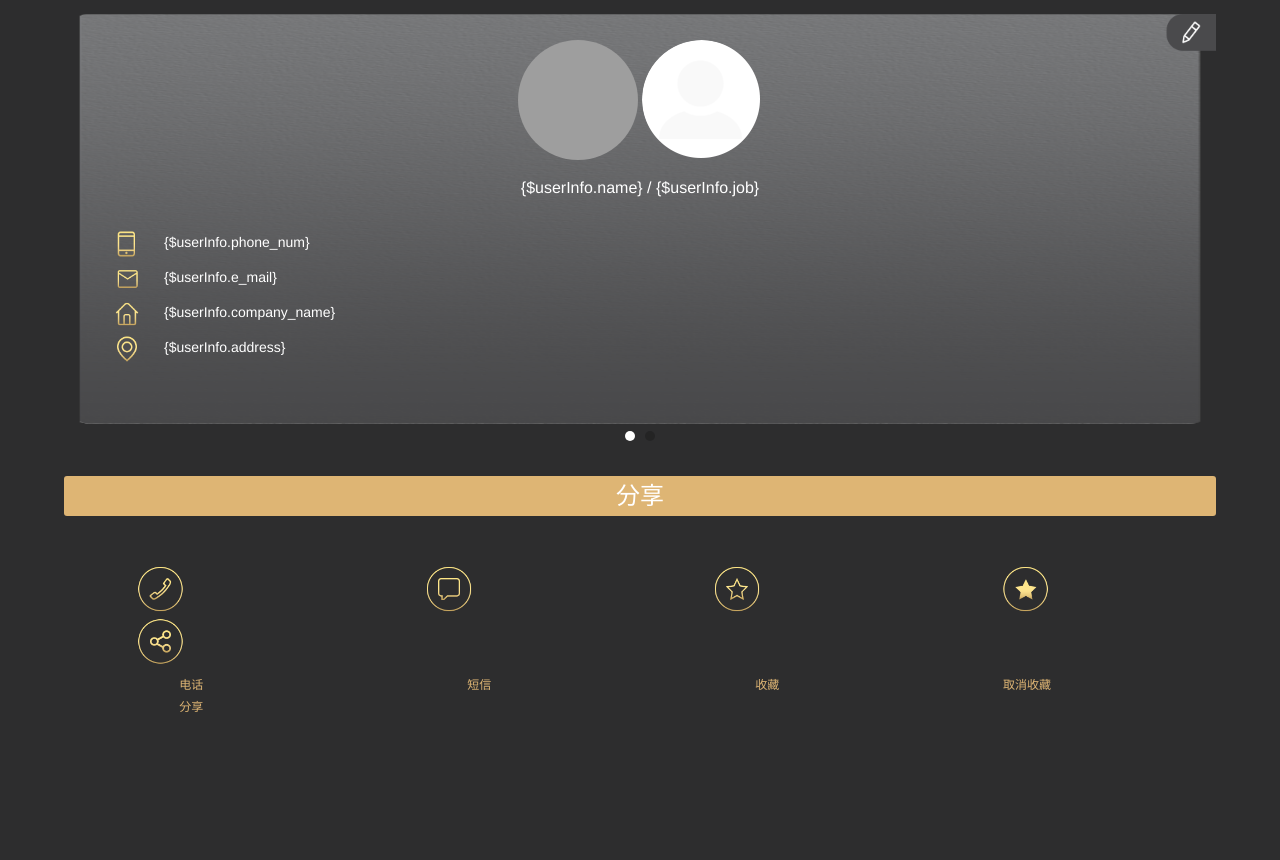
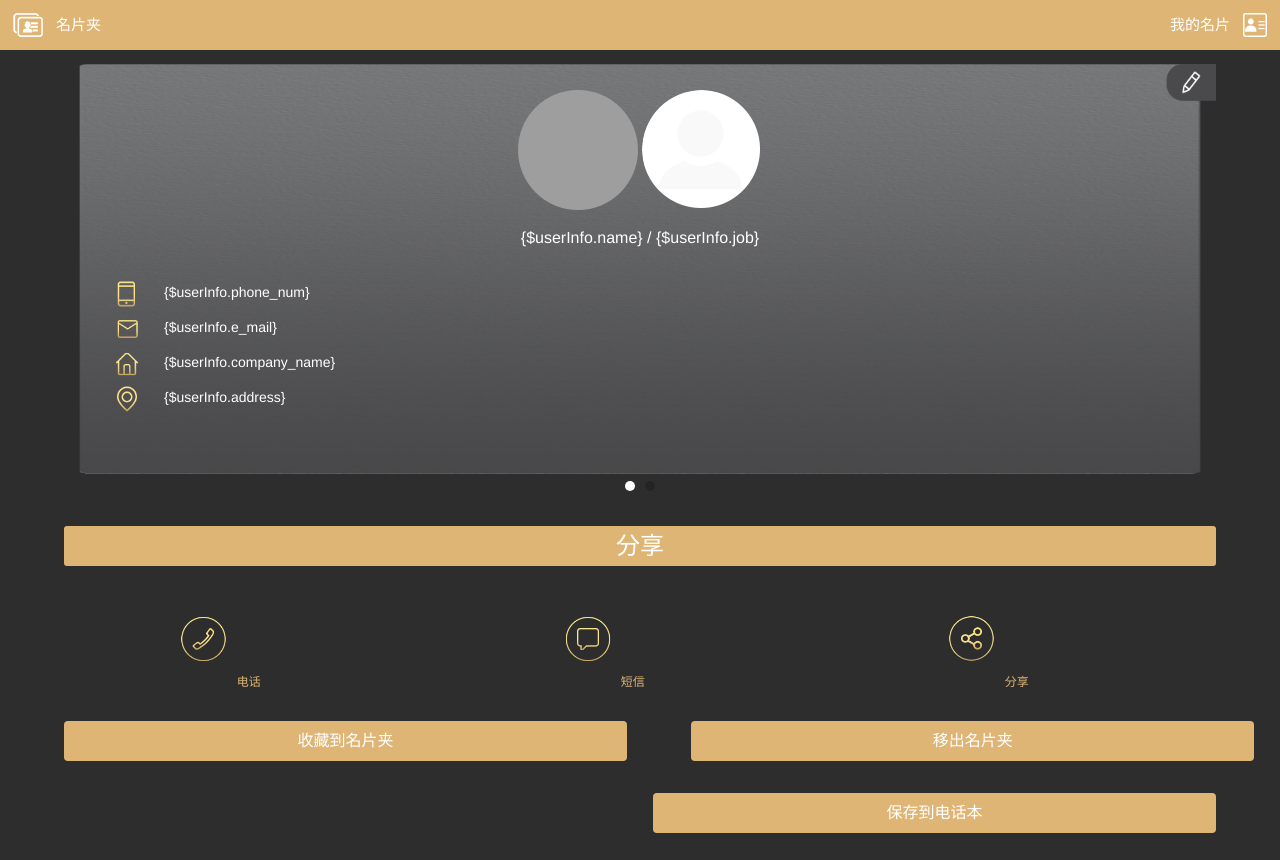
Before and after one commit to cash2one/KHClub_PHP, a PHP site: page /khclub_php/Application/Home/View/WX/mycard.html in a window 1280 px wide. Before the commit the page ends 712 px from the top, so only its background shows below. Run offline with PHP 8.4, Linux system fonts and the light colour scheme; grey boxes are pictures that could not be loaded.

Commit message:
他的名片及保存通讯录

```diff
--- a/khclub_php/Application/Home/View/WX/mycard.html
+++ b/khclub_php/Application/Home/View/WX/mycard.html
@@ -16,12 +16,16 @@
 </head>
 <body>
 <!-- Swiper -->
+<div class="topbox clear">
+    <a href="#" class="leftbox"><img class="carscase" src="__PUBLIC__/images/icon/cardcase.png" alt=""><span class="carscasespan">名片夹</span></a>
+    <a href="#" class="rightbox"><img class="mecard" src="__PUBLIC__/images/icon/mecard.png" alt=""><span class="mecardspan">我的名片</span></a>
+</div>
 <div class="swiper-container">
     <div class="swiper-wrapper">
         <div class="swiper-slide">
             <div style="width: 90%; height: 100%; background: url('__PUBLIC__/images/icon/bjcolor.png') no-repeat; background-size: 100% 100%; border-radius: 5px;">
                 <if condition="$userInfo.head_sub_image neq null">
-                    <img class="image" src="{$userInfo.head_sub_image}" alt="">
+                    <img class="image" src="__ROOT__/Uploads/{$userInfo.head_sub_image}" alt="">
                     <else/>
                     <img class="image" src="__PUBLIC__/images/icon/head.png" alt="">
                 </if>
@@ -42,7 +46,8 @@
         <div class="swiper-slide">
             <div style="width: 90%; height: 100%; background: url('__PUBLIC__/images/icon/bjcolor.png') no-repeat; background-size: 100% 100%; border-radius: 5px;">
                 <if condition="$userInfo.head_sub_image neq null">
-                    <img class="image" src="{$userInfo.head_sub_image}" alt="">
+                    <!--<img class="image" src="{$userInfo.head_sub_image}" alt="">-->
+                    <img class="image" src="__ROOT__/Uploads/{$userInfo.head_sub_image}" alt="">
                     <else/>
                     <img class="image" src="__PUBLIC__/images/icon/head.png" alt="">
                 </if>
@@ -73,31 +78,28 @@
     <div class="menu1 clear">
         <span class="menubox"><a href="tel:{$userInfo.phone_num}"><img class="menuicon" src="__PUBLIC__/images/icon/telicon.png" alt=""/></a></span>
         <span class="menubox"><a href="sms:{$userInfo.phone_num}"><img class="menuicon" src="__PUBLIC__/images/icon/dxicon.png" alt=""/></a></span>
-        <if condition="$userInfo.collect neq 1">
-            <form id="form" method="get" action="collectCard">
-                <input type="hidden" name="user_id" value="{$userInfo.user_id}"/>
-                <span class="menubox" id="collect"><input type="hidden" name="target_id" value="{$userInfo.target_id}"/><img class="menuicon" src="__PUBLIC__/images/icon/qxccicon.png" alt=""/></span>
-            </form>
-            <else/>
-            <form id="form" method="get" action="deleteCard">
-                <input type="hidden" name="user_id" value="{$userInfo.user_id}"/>
-                <span class="menubox" id="collect"><input type="hidden" name="target_id" value="{$userInfo.target_id}"/><img class="menuicon" src="__PUBLIC__/images/icon/ccicon.png" alt=""/></span>
-            </form>
-        </if>
-
         <span class="menubox"><a href="#" id="bt"><img class="menuicon" src="__PUBLIC__/images/icon/fxicon.png" alt=""/></a></span>
     </div>
     <div class="menu2 clear">
         <div class="menubtbox"><span class="menubt">电话</span></div>
         <div class="menubtbox"><span class="menubt">短信</span></div>
-        <if condition="$userInfo.collect neq 1">
-            <div class="menubtbox"><span class="menubt">收藏</span></div>
-            <else/>
-            <div class="menubtbox"><span class="menubt1">取消收藏</span></div>
-        </if>
         <div class="menubtbox"><span class="menubt">分享</span></div>
     </div>
 </if>
+<div class="clear">
+    <if condition="$userInfo.collect neq 1">
+        <form id="form" method="get" action="collectCard">
+            <input type="hidden" name="user_id" value="{$userInfo.user_id}"/>
+            <a class="btn-submit2" href="#"><input type="hidden" name="target_id" value="{$userInfo.target_id}"/><span>收藏到名片夹</span></a>
+        </form>
+        <else/>
+        <form id="form" method="get" action="deleteCard">
+            <input type="hidden" name="user_id" value="{$userInfo.user_id}"/>
+            <a class="btn-submit2" href="#"><input type="hidden" name="target_id" value="{$userInfo.target_id}"/><span>移出名片夹</span></a>
+        </form>
+    </if>
+    <a class="btn-submit3" href="#"><span>保存到电话本</span></a>
+</div>
 <div style="margin-top: 10px;height: 1px"></div>
 <!-- Swiper JS -->
 <script src="__PUBLIC__/js/jquery-1.8.1.min.js"></script>
--- a/khclub_php/Public/css/share/mycard.css
+++ b/khclub_php/Public/css/share/mycard.css
@@ -72,6 +72,47 @@
     overflow: hidden;
     clear: both;
 }
+.topbox{
+    width: 100%;
+    height: 50px;
+    background-color: #deb574;
+}
+.leftbox{
+    display: block;
+    width: 40%;
+    height: 100%;
+    float: left;
+}
+.carscase{
+    float: left;
+    margin: 13px;
+    width: 30px;
+    height: 24px;
+}
+.carscasespan{
+    float: left;
+    font-size: 15px;
+    color: #ffffff;
+    line-height: 50px;
+}
+.rightbox{
+    display: block;
+    width: 40%;
+    height: 100%;
+    float: right;
+}
+.mecard{
+    float: right;
+    margin: 13px;
+    width: 24px;
+    height: 24px;
+}
+.mecardspan{
+    float: right;
+    font-size: 15px;
+    color: #ffffff;
+    line-height: 50px;
+}
 .image{
     margin: 2rem auto auto auto;
     width: 100px;
@@ -135,10 +176,10 @@
 .menubox{
     display: block;
     float: left;
-    width: 25%;
+    width: 33.33%;
 }
 .menuicon{
-    margin-left: 25%;
+    margin-left: 30%;
     width: 50px;
 }
 .menu2{
@@ -151,12 +192,12 @@
     display: block;
     margin-top: 5px;
     float: left;
-    width: 25%;
+    width: 33.33%;
 }
 .menubt{
     font-size: 12px;
     color: #deb574;
-    margin-left: 40%;
+    margin-left: 45%;
 }
 .menubt1{
     font-size: 12px;
@@ -190,6 +231,32 @@
     width: 90%;
     left: 5%;
 }
+.btn-submit2{
+    display: block;
+    width: 44%;
+    height: 40px;
+    border-radius: 4px;
+    color: #ffffff;
+    font-size: 16px;
+    line-height: 40px;
+    text-align: center;
+    background-color: #deb574;
+    margin: 1rem auto 1rem 5%;
+    float: left;
+}
+.btn-submit3{
+    display: block;
+    width: 44%;
+    height: 40px;
+    border-radius: 4px;
+    color: #ffffff;
+    font-size: 16px;
+    line-height: 40px;
+    text-align: center;
+    background-color: #deb574;
+    margin: 1rem 5% 1rem auto;
+    float: right;
+}
 
 .swiper-pagination-bullet{margin:0 5px}
 .swiper-slide {font-size: 14px;}
```
Also changed, not shown: khclub_php/Application/Home/View/WX/code.html (added, +21 -0 lines), khclub_php/Public/css/ui/card.css (+33 -0 lines), khclub_php/Public/images/icon/cardcase.png (added), khclub_php/Public/images/icon/mecard.png (added).
